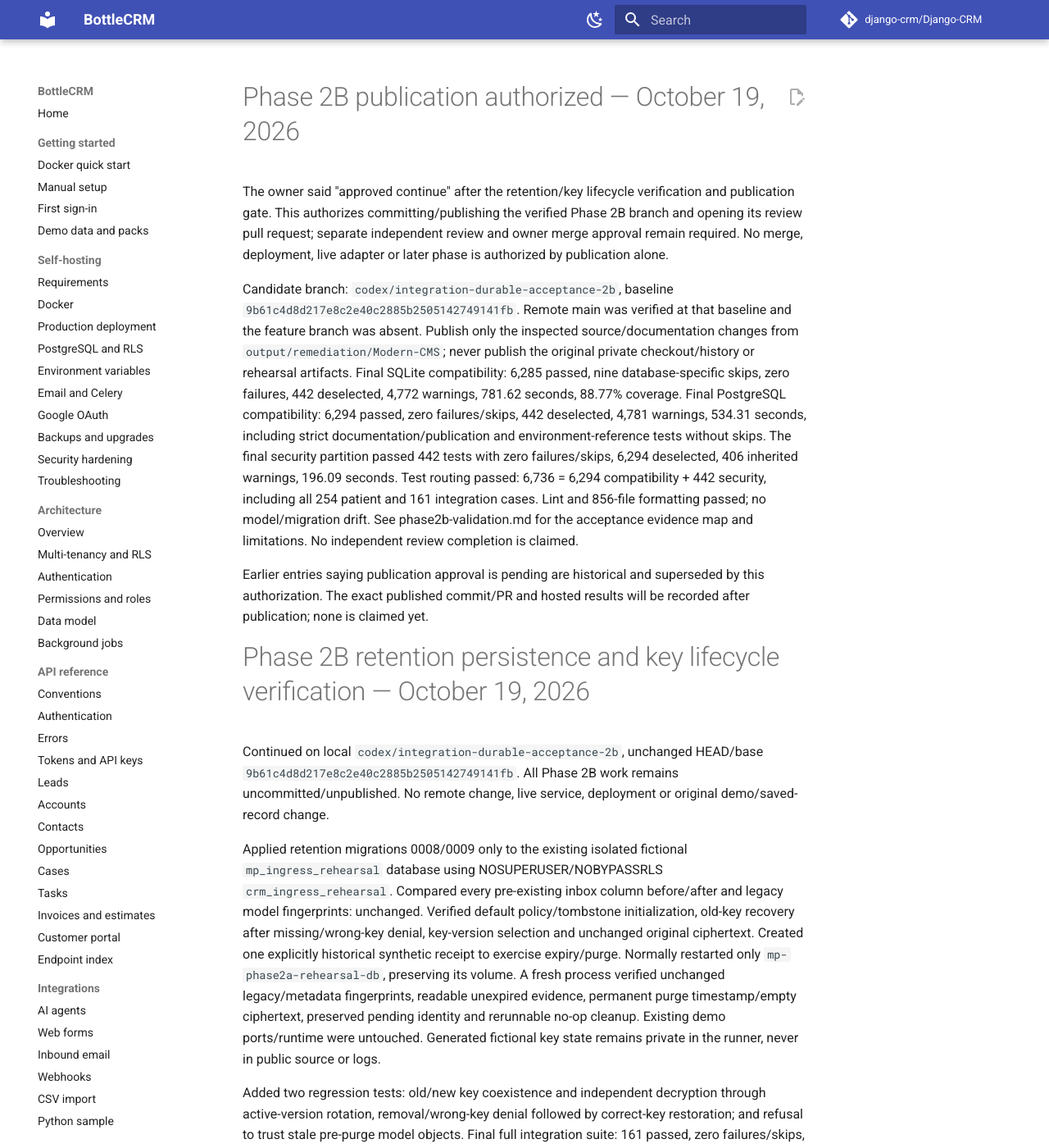
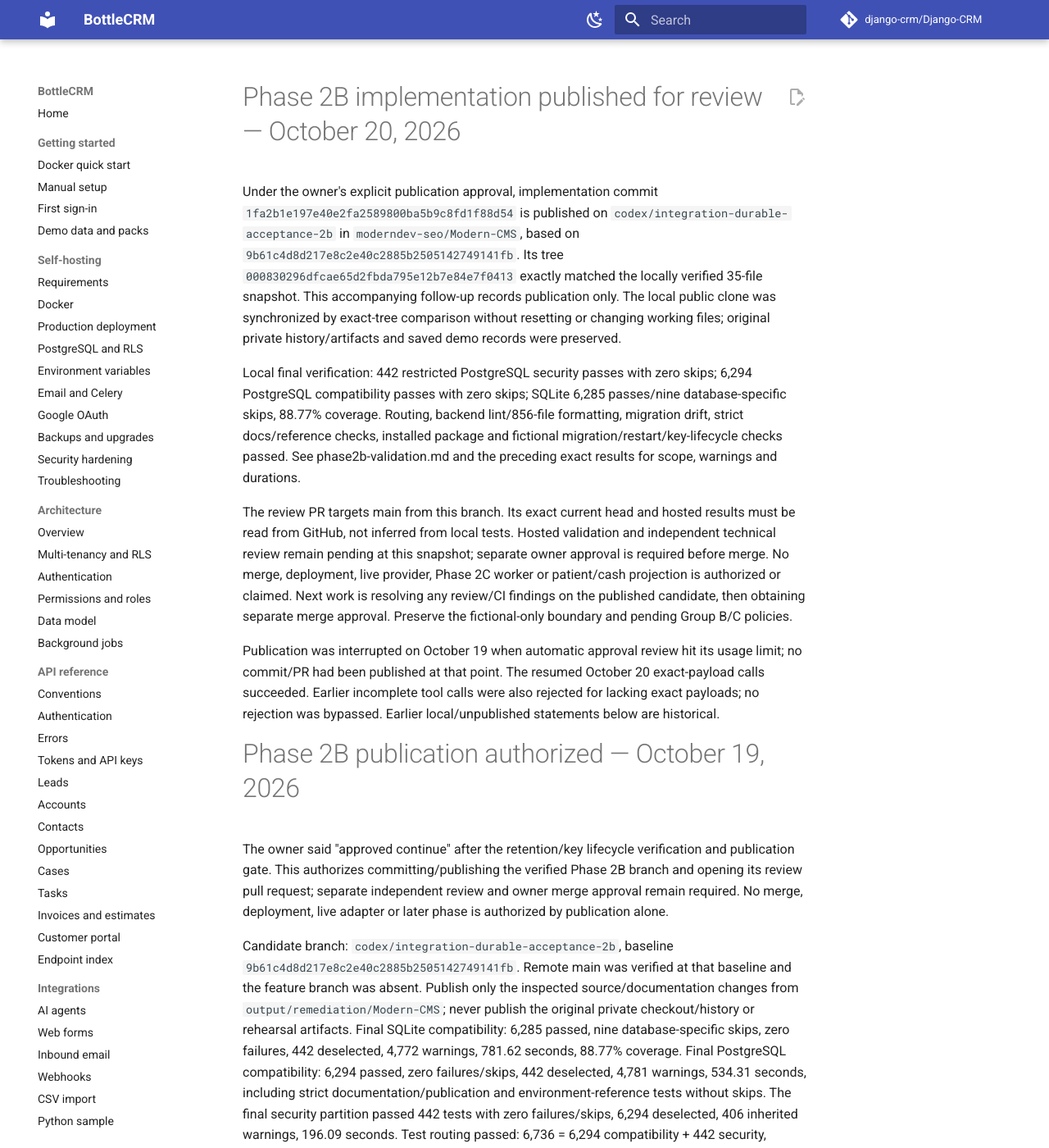
Before and after one commit to moderndev-seo/Modern-CMS, an MkDocs documentation site: the page built from docs/modern-practice/PROJECT_STATE.md, in a window 1280 px wide and 1400 px high. Shown: the whole window at 82% size. Built offline with MkDocs 1.6.1 and Material for MkDocs 9.7.7, drawn with Linux system fonts in a browser that asks for light colours; comment, search, counter and statistics services are not loaded.

Commit message:
Record Phase 2B publication and verified handoff

```diff
--- a/docs/modern-practice/PROJECT_STATE.md
+++ b/docs/modern-practice/PROJECT_STATE.md
@@ -1,3 +1,13 @@
+# Phase 2B implementation published for review — October 20, 2026
+
+Under the owner's explicit publication approval, implementation commit `1fa2b1e197e40e2fa2589800ba5b9c8fd1f88d54` is published on `codex/integration-durable-acceptance-2b` in `moderndev-seo/Modern-CMS`, based on `9b61c4d8d217e8c2e40c2885b2505142749141fb`. Its tree `000830296dfcae65d2fbda795e12b7e84e7f0413` exactly matched the locally verified 35-file snapshot. This accompanying follow-up records publication only. The local public clone was synchronized by exact-tree comparison without resetting or changing working files; original private history/artifacts and saved demo records were preserved.
+
+Local final verification: 442 restricted PostgreSQL security passes with zero skips; 6,294 PostgreSQL compatibility passes with zero skips; SQLite 6,285 passes/nine database-specific skips, 88.77% coverage. Routing, backend lint/856-file formatting, migration drift, strict docs/reference checks, installed package and fictional migration/restart/key-lifecycle checks passed. See phase2b-validation.md and the preceding exact results for scope, warnings and durations.
+
+The review PR targets main from this branch. Its exact current head and hosted results must be read from GitHub, not inferred from local tests. Hosted validation and independent technical review remain pending at this snapshot; separate owner approval is required before merge. No merge, deployment, live provider, Phase 2C worker or patient/cash projection is authorized or claimed. Next work is resolving any review/CI findings on the published candidate, then obtaining separate merge approval. Preserve the fictional-only boundary and pending Group B/C policies.
+
+Publication was interrupted on October 19 when automatic approval review hit its usage limit; no commit/PR had been published at that point. The resumed October 20 exact-payload calls succeeded. Earlier incomplete tool calls were also rejected for lacking exact payloads; no rejection was bypassed. Earlier local/unpublished statements below are historical.
+
 # Phase 2B publication authorized — October 19, 2026
 
 The owner said "approved continue" after the retention/key lifecycle verification and publication gate. This authorizes committing/publishing the verified Phase 2B branch and opening its review pull request; separate independent review and owner merge approval remain required. No merge, deployment, live adapter or later phase is authorized by publication alone.
```
